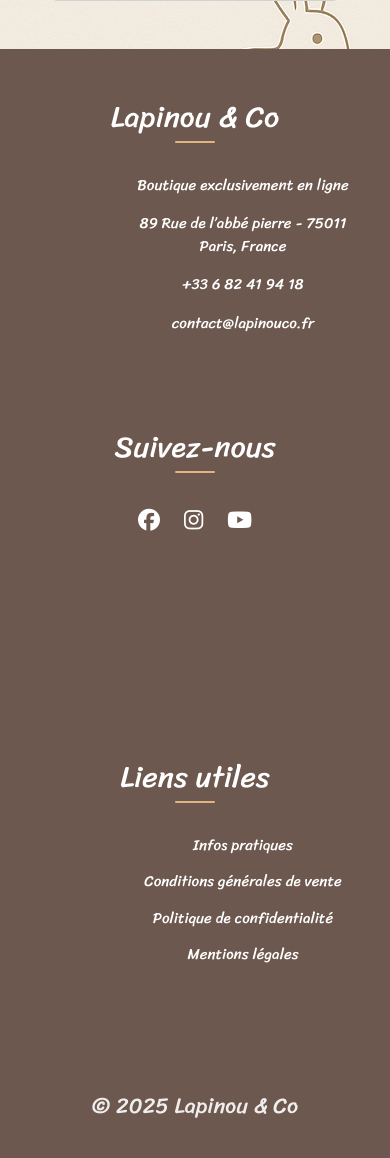
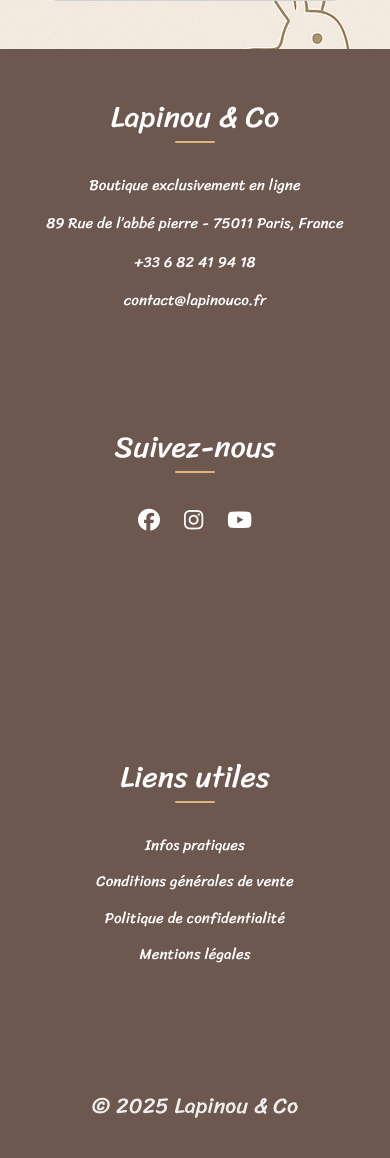
Before and after one commit to lollo110/Lapinou-Co, a PHP site: page /vue/qui_sommes_nous.php in a window 390 px wide. Shown: the part 2289-3447 px from the top of the page. Run offline with PHP 8.4, Linux system fonts and the light colour scheme; some libraries are stand-ins or nearby versions.

Commit message:
bas.inc.php responsive changed

```diff
--- a/inc/bas.inc.php
+++ b/inc/bas.inc.php
@@ -144,10 +144,10 @@
 
         <div class="col">
           <h5 class="pb-3">Lapinou & Co</h5>
-          <p class="ms-5 ps-5">Boutique exclusivement en ligne</p>
-          <p class="ms-5 ps-5">89 Rue de l’abbé pierre - 75011 Paris, France</p>
-          <p class="ms-5 ps-5">+33 6 82 41 94 18</p>
-          <p class="ms-5 ps-5">contact@lapinouco.fr</p>
+          <p>Boutique exclusivement en ligne</p>
+          <p>89 Rue de l’abbé pierre - 75011 Paris, France</p>
+          <p>+33 6 82 41 94 18</p>
+          <p>contact@lapinouco.fr</p>
         </div>
 
 
@@ -162,7 +162,7 @@
 
         <div class="col">
           <h6 class="pb-3">Liens utiles</h6>
-          <ul class="list-unstyled ms-5 ps-5">
+          <ul>
             <li><a href="#">Infos pratiques</a></li>
             <li><a href="#">Conditions générales de vente</a></li>
             <li><a href="#">Politique de confidentialité</a></li>
```
Also changed, not shown: vue/qui_sommes_nous.php (indentation only), 4 other files.
